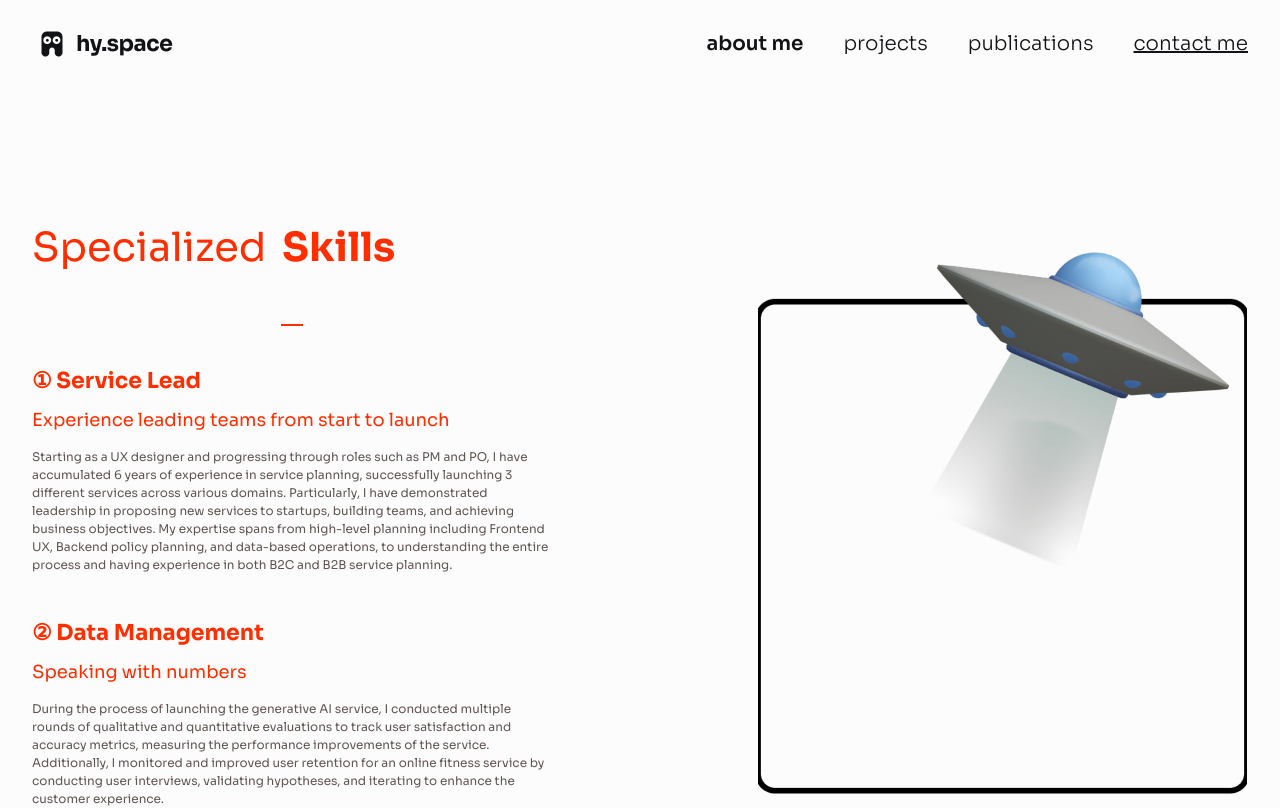
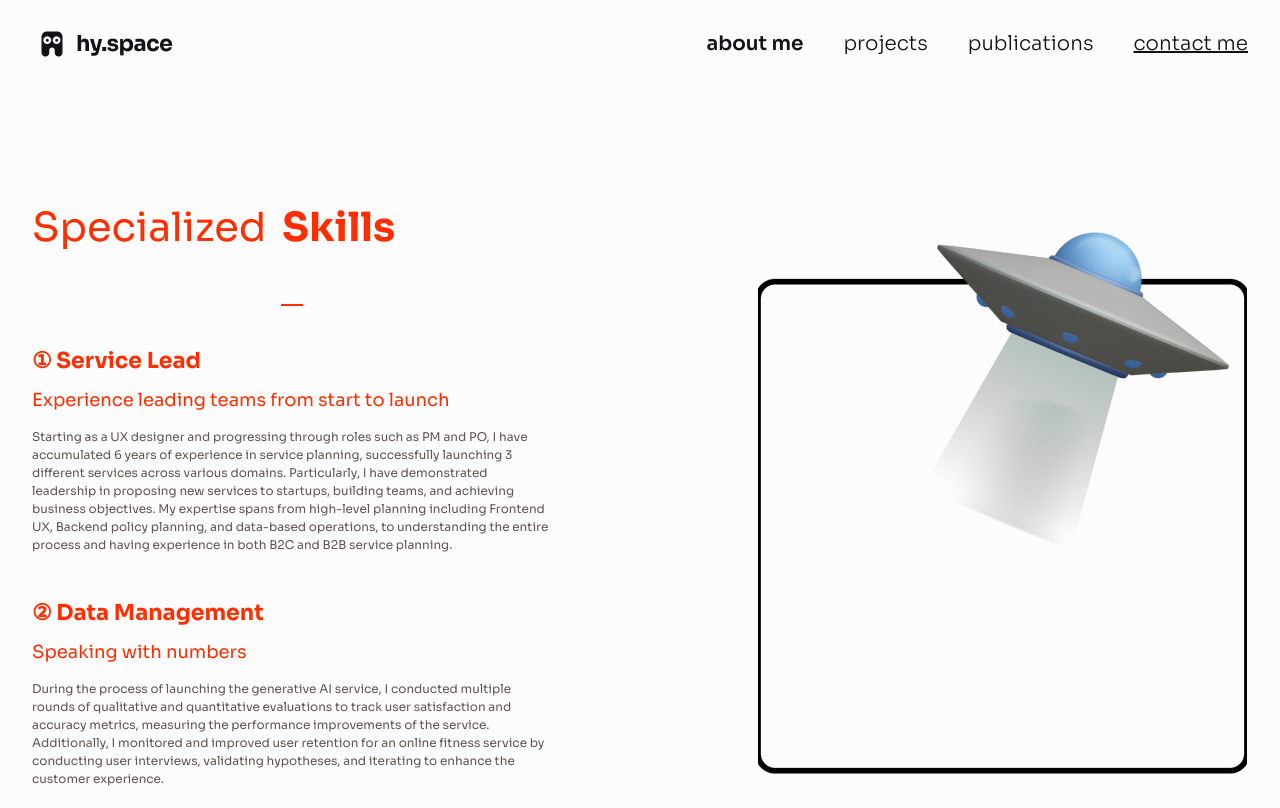
Before and after one commit to beforewit/portfolio, a Next.js app: page /about in a window 1280 px wide. Shown: the top 808 px of the page. Built offline with nearby package versions, Linux system fonts and the light colour scheme.

Commit message:
fix. layout 수정

```diff
--- a/app/about/page.tsx
+++ b/app/about/page.tsx
@@ -17,7 +17,7 @@ const About: React.FC = () => {
     <main className="flex min-h-screen flex-col bg-White900 items-center">
       <Header/>
       <div className="w-full h-[88px]"/>
-      <div id="skills" className="flex flex-col w-full gap-[64px] justify-between md:flex-row pt-[80px] pb-[60px] px-4 md:px-[32px] max-w-screen-xl ">
+      <div id="skills" className="flex flex-col w-full gap-[64px] justify-between md:flex-row py-[60px] px-4 md:px-[32px] max-w-screen-xl ">
         <div className="l flex flex-1 flex-col py-10 text-tangerine max-w-[520px]">
           <div className="flex text-40 py-3 flex-col md:flex-row items-center md:justify-start md:gap-4">
             <div>
--- a/app/layout.tsx
+++ b/app/layout.tsx
@@ -6,7 +6,7 @@ const sora = Sora({ subsets: ["latin"] });
 
 export const metadata: Metadata = {
   title: "hy.space",
-  description: "hy.space",
+  description: "hy.space descriptions..",
 };
 
 export const viewport: Viewport = {
```
